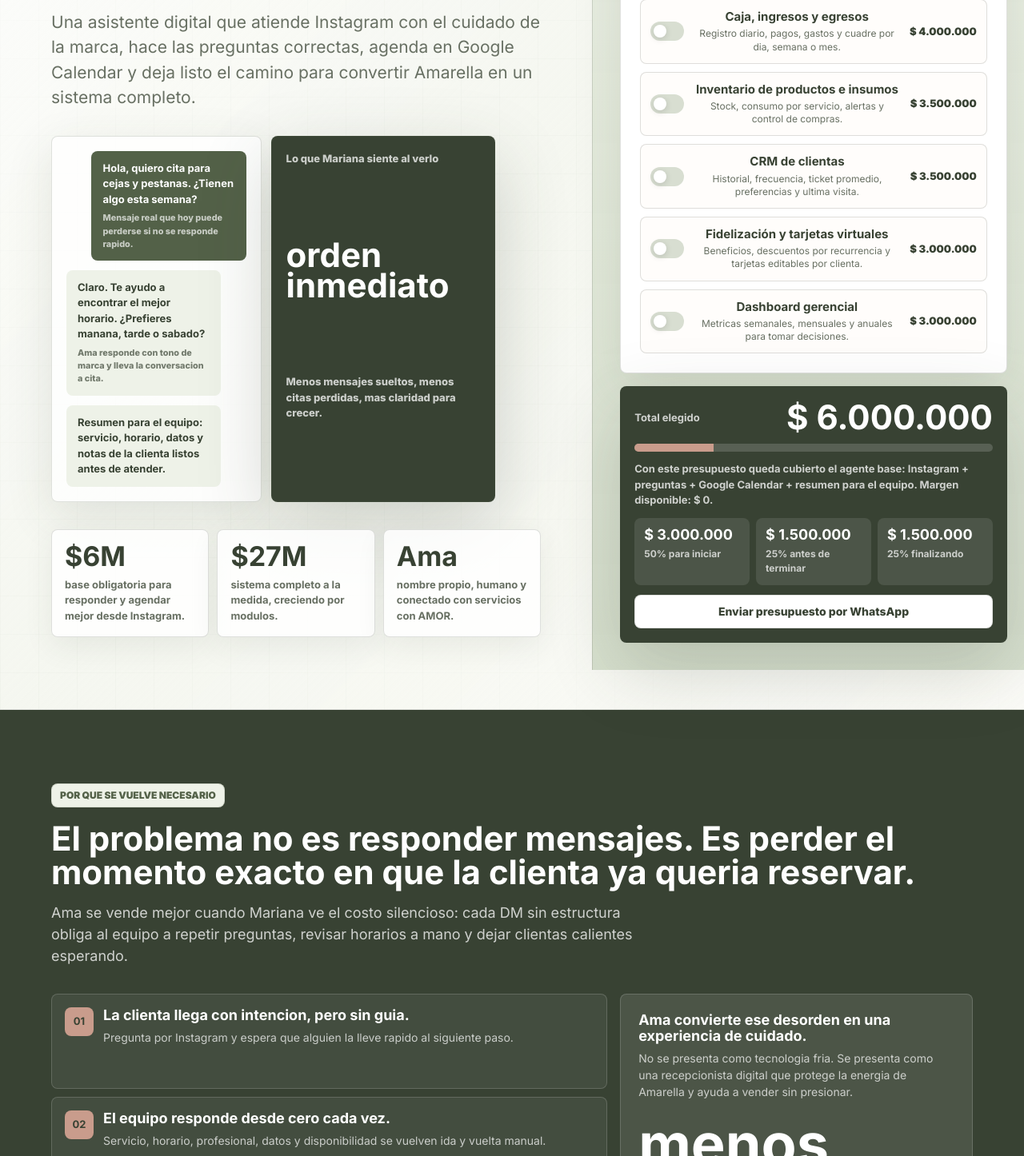
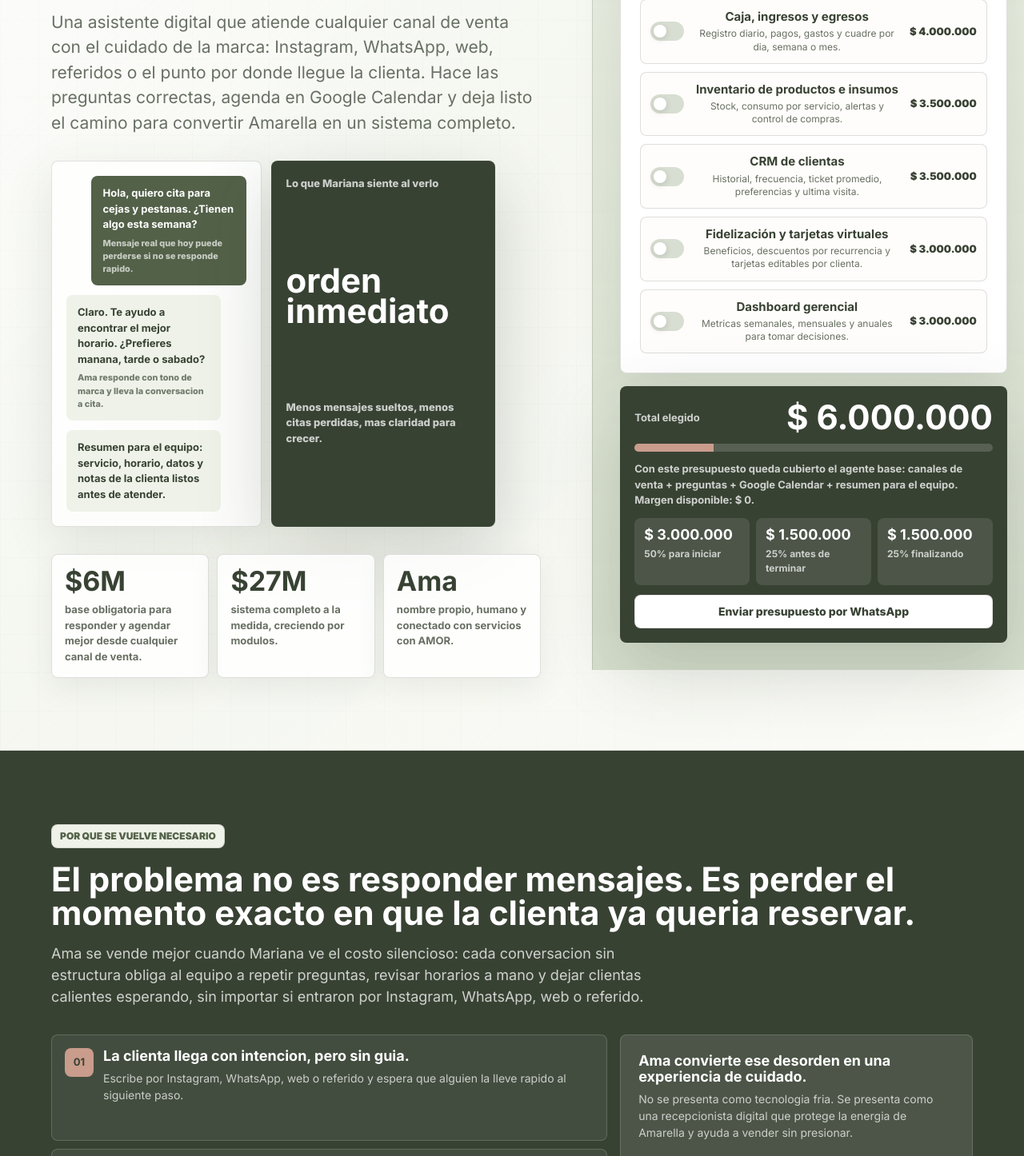
Before and after one commit to silvanasolvers/propuesta-amarella-spa, a website: page public/index.html in a window 1280 px wide. Shown: the part 551-1997 px from the top of the page at 80% size. Drawn offline with Linux system fonts and the light colour scheme.

Commit message:
Broaden Amarella channels beyond Instagram

```diff
--- a/public/index.html
+++ b/public/index.html
@@ -4,7 +4,7 @@
   <meta charset="utf-8">
   <meta name="viewport" content="width=device-width, initial-scale=1">
   <title>Amarella Spa | Ama by SolversAI</title>
-  <meta name="description" content="Propuesta interactiva para Amarella Spa: asistente digital de Instagram, agendamiento en Google Calendar y calculadora modular para crecer hacia un sistema completo.">
+  <meta name="description" content="Propuesta interactiva para Amarella Spa: asistente digital para canales de venta, agendamiento en Google Calendar y calculadora modular para crecer hacia un sistema completo.">
   <link rel="preconnect" href="https://fonts.googleapis.com">
   <link rel="preconnect" href="https://fonts.gstatic.com" crossorigin>
   <link href="https://fonts.googleapis.com/css2?family=Inter:wght@400;500;600;700;800;900&display=swap" rel="stylesheet">
@@ -819,7 +819,7 @@
       <div class="intro">
         <span class="kicker">Recepcionista digital para Mariana</span>
         <h1>Ama by SolversAI para Amarella Spa.</h1>
-        <p class="lead">Una asistente digital que atiende Instagram con el cuidado de la marca, hace las preguntas correctas, agenda en Google Calendar y deja listo el camino para convertir Amarella en un sistema completo.</p>
+        <p class="lead">Una asistente digital que atiende cualquier canal de venta con el cuidado de la marca: Instagram, WhatsApp, web, referidos o el punto por donde llegue la clienta. Hace las preguntas correctas, agenda en Google Calendar y deja listo el camino para convertir Amarella en un sistema completo.</p>
         <div class="hero-board" aria-label="Simulacion de experiencia">
           <div class="conversation-card">
             <div class="bubble client">Hola, quiero cita para cejas y pestanas. ¿Tienen algo esta semana?<small>Mensaje real que hoy puede perderse si no se responde rapido.</small></div>
@@ -835,7 +835,7 @@
         <div class="hero-grid" aria-label="Resumen de la propuesta">
           <div class="mini-stat">
             <strong>$6M</strong>
-            <span>base obligatoria para responder y agendar mejor desde Instagram.</span>
+            <span>base obligatoria para responder y agendar mejor desde cualquier canal de venta.</span>
           </div>
           <div class="mini-stat">
             <strong>$27M</strong>
@@ -882,7 +882,7 @@
               <strong id="selectedTotal">$6.000.000</strong>
             </div>
             <div class="progress" aria-hidden="true"><span id="progressFill"></span></div>
-            <p id="fitMessage">Con este presupuesto queda cubierto el agente base: Instagram + preguntas + Google Calendar + resumen para el equipo.</p>
+            <p id="fitMessage">Con este presupuesto queda cubierto el agente base: canales de venta + preguntas + Google Calendar + resumen para el equipo.</p>
             <div class="payment-plan" aria-label="Plan de pagos">
               <div class="payment-step">
                 <b id="paymentStart">$3.000.000</b>
@@ -907,14 +907,14 @@
       <div class="section-inner">
         <span class="kicker">Por que se vuelve necesario</span>
         <h2>El problema no es responder mensajes. Es perder el momento exacto en que la clienta ya queria reservar.</h2>
-        <p class="section-copy">Ama se vende mejor cuando Mariana ve el costo silencioso: cada DM sin estructura obliga al equipo a repetir preguntas, revisar horarios a mano y dejar clientas calientes esperando.</p>
+        <p class="section-copy">Ama se vende mejor cuando Mariana ve el costo silencioso: cada conversacion sin estructura obliga al equipo a repetir preguntas, revisar horarios a mano y dejar clientas calientes esperando, sin importar si entraron por Instagram, WhatsApp, web o referido.</p>
         <div class="psych-grid">
           <div class="pain-list">
             <article class="pain-item">
               <b>01</b>
               <div>
                 <h3>La clienta llega con intencion, pero sin guia.</h3>
-                <p>Pregunta por Instagram y espera que alguien la lleve rapido al siguiente paso.</p>
+                <p>Escribe por Instagram, WhatsApp, web o referido y espera que alguien la lleve rapido al siguiente paso.</p>
               </div>
             </article>
             <article class="pain-item">
@@ -962,7 +962,7 @@
           <article class="step">
             <b>03</b>
             <h3>Agenda sin friccion</h3>
-            <p>Conecta la intencion de Instagram con Google Calendar mientras Amarella construye su agenda propia.</p>
+            <p>Conecta la intencion de cualquier canal de venta con Google Calendar mientras Amarella construye su agenda propia.</p>
           </article>
           <article class="step">
             <b>04</b>
@@ -982,7 +982,7 @@
           <article class="phase">
             <b>Fase 1</b>
             <h3>Ama agenda</h3>
-            <p>$6.000.000 COP. Instagram humano, preguntas, datos, Google Calendar y resumen para el equipo.</p>
+            <p>$6.000.000 COP. Atencion humana en canales de venta, preguntas, datos, Google Calendar y resumen para el equipo.</p>
           </article>
           <article class="phase">
             <b>Fase 2</b>
@@ -1140,7 +1140,7 @@
       const moduleText = selectedNames.length ? selectedNames.join(', ') : 'solo el modulo base';
       const message = selectedNames.length
         ? `Con este presupuesto Amarella puede iniciar con Ama y sumar: ${moduleText}.`
-        : 'Con este presupuesto queda cubierto el agente base: Instagram + preguntas + Google Calendar + resumen para el equipo.';
+        : 'Con este presupuesto queda cubierto el agente base: canales de venta + preguntas + Google Calendar + resumen para el equipo.';
       const overText = remaining < 0
         ? `La seleccion supera el presupuesto por ${money(Math.abs(remaining))}.`
         : `${message} Margen disponible: ${money(remaining)}.`;
--- a/scripts/check.js
+++ b/scripts/check.js
@@ -7,7 +7,8 @@ const required = [
   'Ama by SolversAI',
   '$6.000.000',
   '$27.000.000',
-  'Instagram',
+  'cualquier canal de venta',
+  'Instagram, WhatsApp, web',
   'Google Calendar',
   'Agenda propia avanzada',
   'Caja, ingresos y egresos',
```
